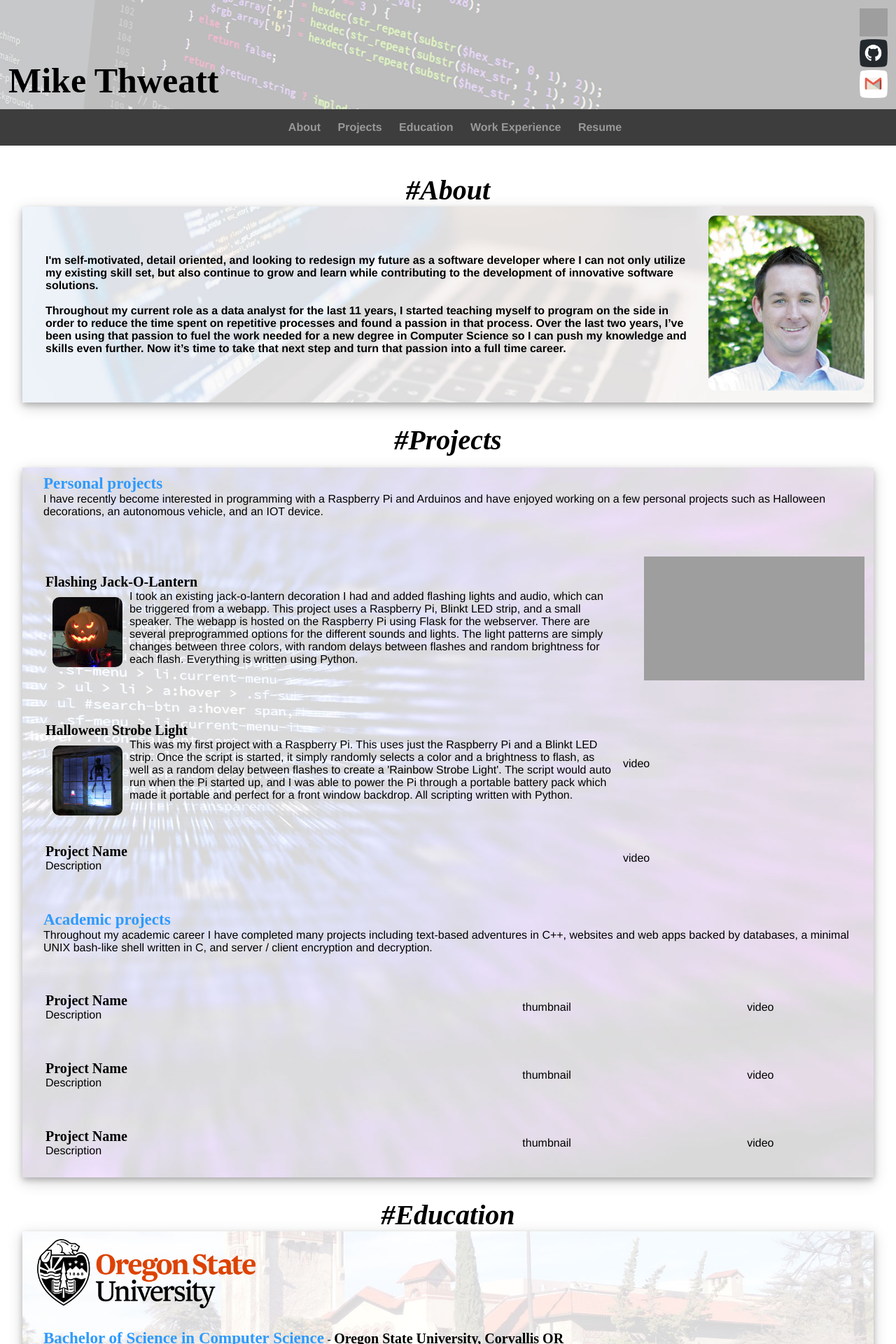
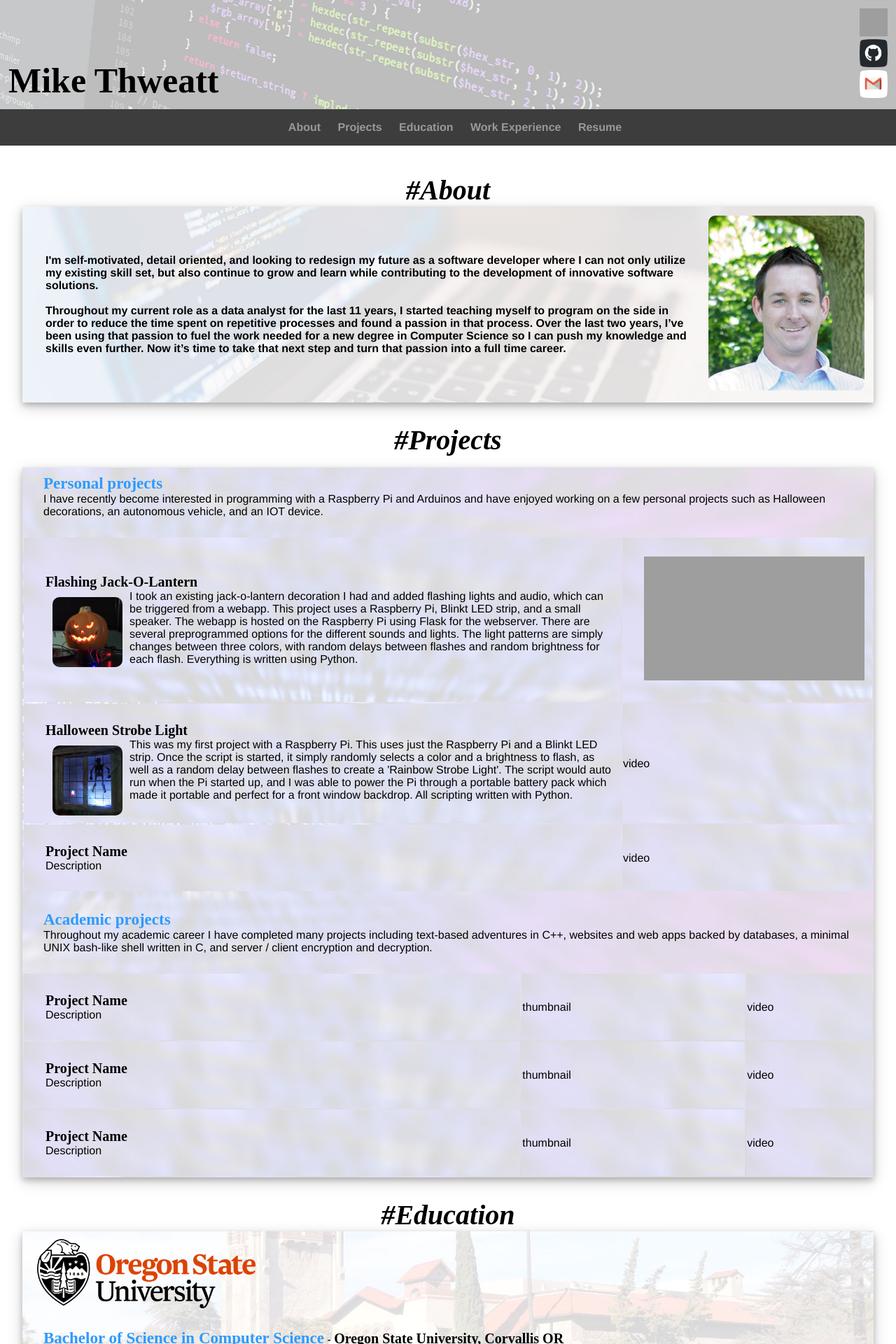
Before and after one commit to thweattm/thweattm.github.io, a Jekyll site: the page index.html, which Jekyll copies as it is, in a window 1280 px wide. Shown: the top 1920 px of the page at 70% size. Built offline with Jekyll 4.4.1, drawn with Linux system fonts in a browser that asks for light colours; grey boxes are pictures that could not be loaded.

Commit message:
Update index.html

```diff
--- a/index.html
+++ b/index.html
@@ -91,7 +91,7 @@
 			</p>
 			<table>
 				<tr>
-					<td><p><span class="location">Flashing Jack-O-Lantern</span><br>
+					<td class="projects"><p><span class="location">Flashing Jack-O-Lantern</span><br>
 						<img src="pics/thumb_project2.jpg" alt="thumb_project2" id="projectThumbnail">
 						I took an existing jack-o-lantern decoration I had and added
 						flashing lights and audio, which can be triggered from a webapp.
@@ -104,13 +104,13 @@
 						Python.
 						</p>
 					</td>
-					<td><p><iframe width="315" height="177" src="https://www.youtube.com/embed/m2P6nBrBvA0"
+					<td class="projects"><p><iframe width="315" height="177" src="https://www.youtube.com/embed/m2P6nBrBvA0"
 						    frameborder="0" allow="accelerometer; autoplay; encrypted-media; gyroscope;
 						picture-in-picture" allowfullscreen></iframe></p>
 					</td>
 				</tr>
 				<tr>
-					<td><p><span class="location">Halloween Strobe Light</span><br>
+					<td class="projects"><p><span class="location">Halloween Strobe Light</span><br>
 						<img src="pics/thumb_project1.jpg" alt="thumb_project1" id="projectThumbnail">
 						This was my first project with a Raspberry Pi. This uses
 						just the Raspberry Pi and a Blinkt LED strip. Once the script
@@ -122,13 +122,13 @@
 						All scripting written with Python.
 						</p>
 					</td>
-					<td>video</td>
+					<td class="projects">video</td>
 				</tr>
 				<tr>
-					<td><p><span class="location">Project Name</span><br>
+					<td class="projects"><p><span class="location">Project Name</span><br>
 						<thumb>
 						Description</p></td>
-					<td>video</td>
+					<td class="projects">video</td>
 				</tr>
 			</table>
 
@@ -140,22 +140,22 @@
 			</p>
 			<table>
 				<tr>
-					<td><p><span class="location">Project Name</span><br>
+					<td class="projects"><p><span class="location">Project Name</span><br>
 						Description</p></td>
-					<td>thumbnail</td>
-					<td>video</td>
+					<td class="projects">thumbnail</td>
+					<td class="projects">video</td>
 				</tr>
 				<tr>
-					<td><p><span class="location">Project Name</span><br>
+					<td class="projects"><p><span class="location">Project Name</span><br>
 						Description</p></td>
-					<td>thumbnail</td>
-					<td>video</td>
+					<td class="projects">thumbnail</td>
+					<td class="projects">video</td>
 				</tr>
 				<tr>
-					<td><p><span class="location">Project Name</span><br>
+					<td class="projects"><p><span class="location">Project Name</span><br>
 						Description</p></td>
-					<td>thumbnail</td>
-					<td>video</td>
+					<td class="projects">thumbnail</td>
+					<td class="projects">video</td>
 				</tr>
 			</table>
 		</div>
```
